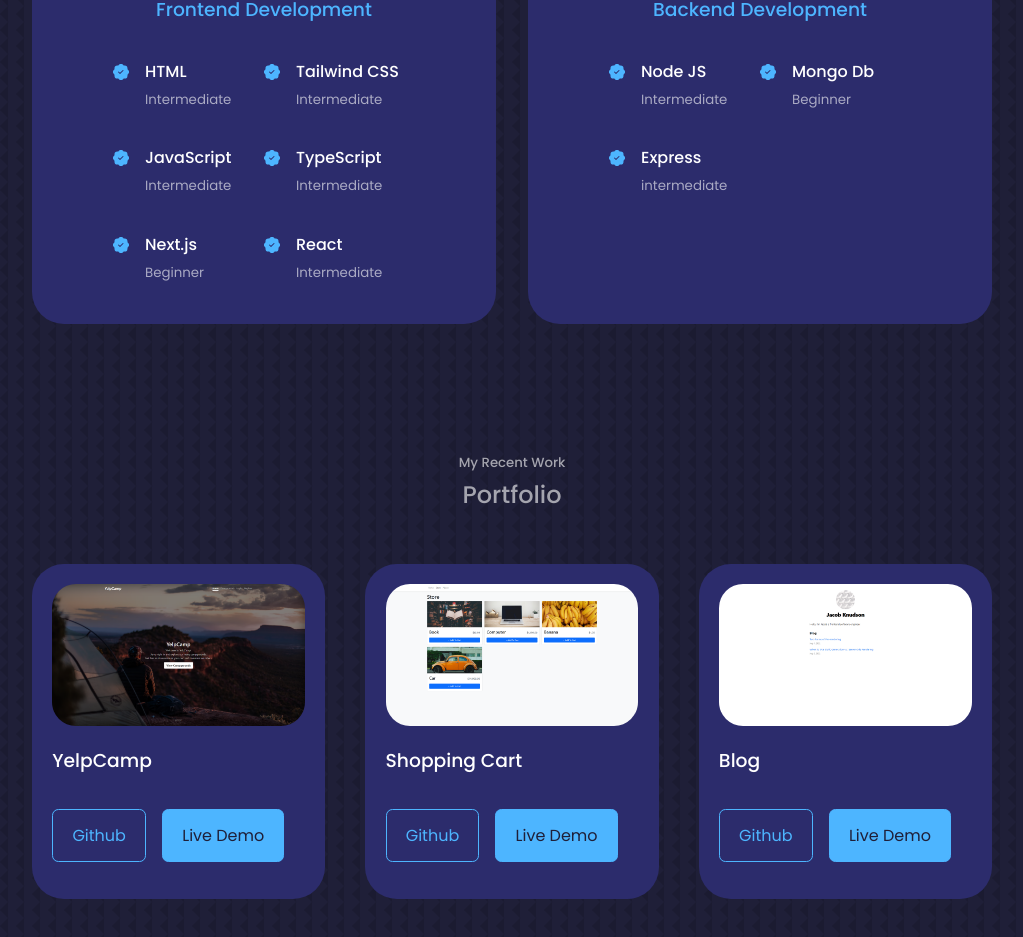
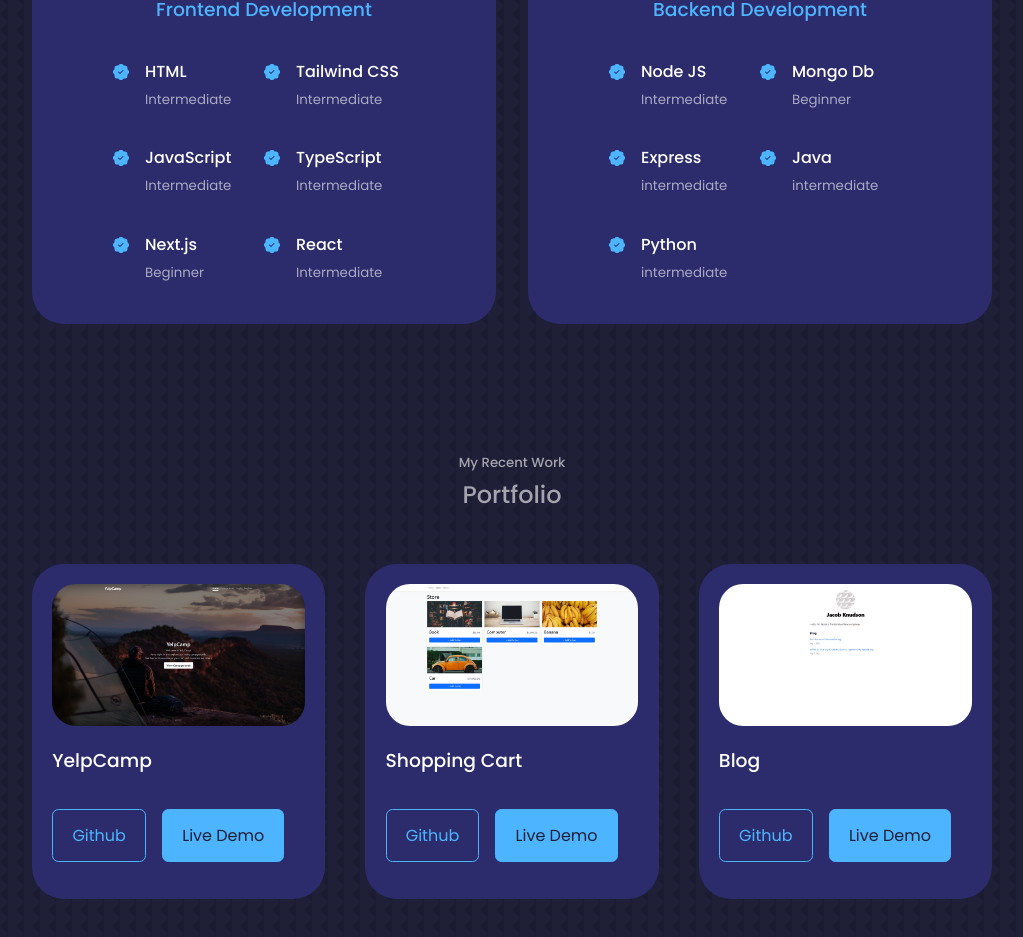
Before and after one commit to Jalokn/my-portfolio, a React (Create React App) app: page / in a window 1280 px wide. Shown: the part 1834-2771 px from the top of the page, without its empty margins (128-1151 px from the left). Built offline with nearby package versions, Linux system fonts and the light colour scheme.

Commit message:
resume and experience

```diff
--- a/src/components/experience/Experience.jsx
+++ b/src/components/experience/Experience.jsx
@@ -81,6 +81,20 @@
                 <small className="text-light">intermediate</small>
               </div>
             </article>
+            <article className="experience_details">
+              <BsPatchCheckFill className="experience_details-icon" />
+              <div>
+                <h4>Java</h4>
+                <small className="text-light">intermediate</small>
+              </div>
+            </article>
+            <article className="experience_details">
+              <BsPatchCheckFill className="experience_details-icon" />
+              <div>
+                <h4>Python</h4>
+                <small className="text-light">intermediate</small>
+              </div>
+            </article>
           </div>
         </div>
       </div>
```
Also changed, not shown: 1 other file (tests, documents, lock files or other folders).
